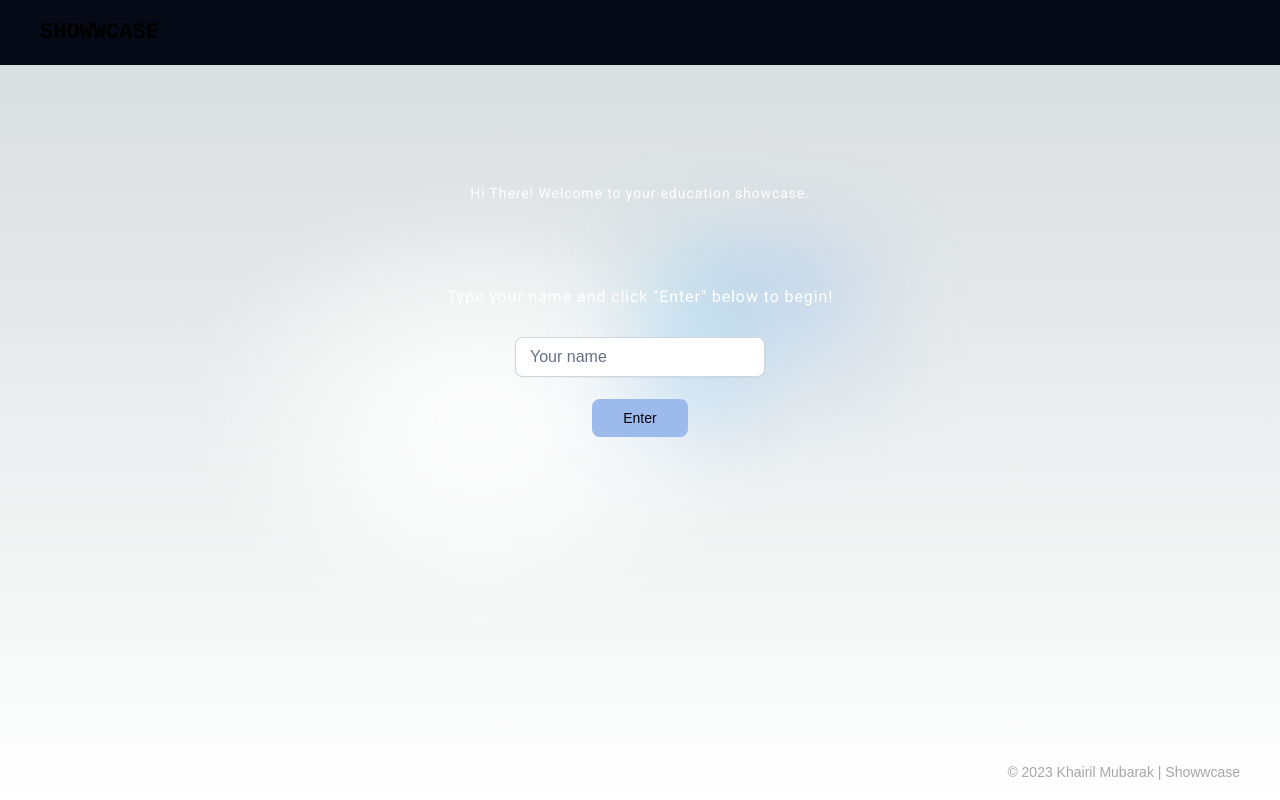
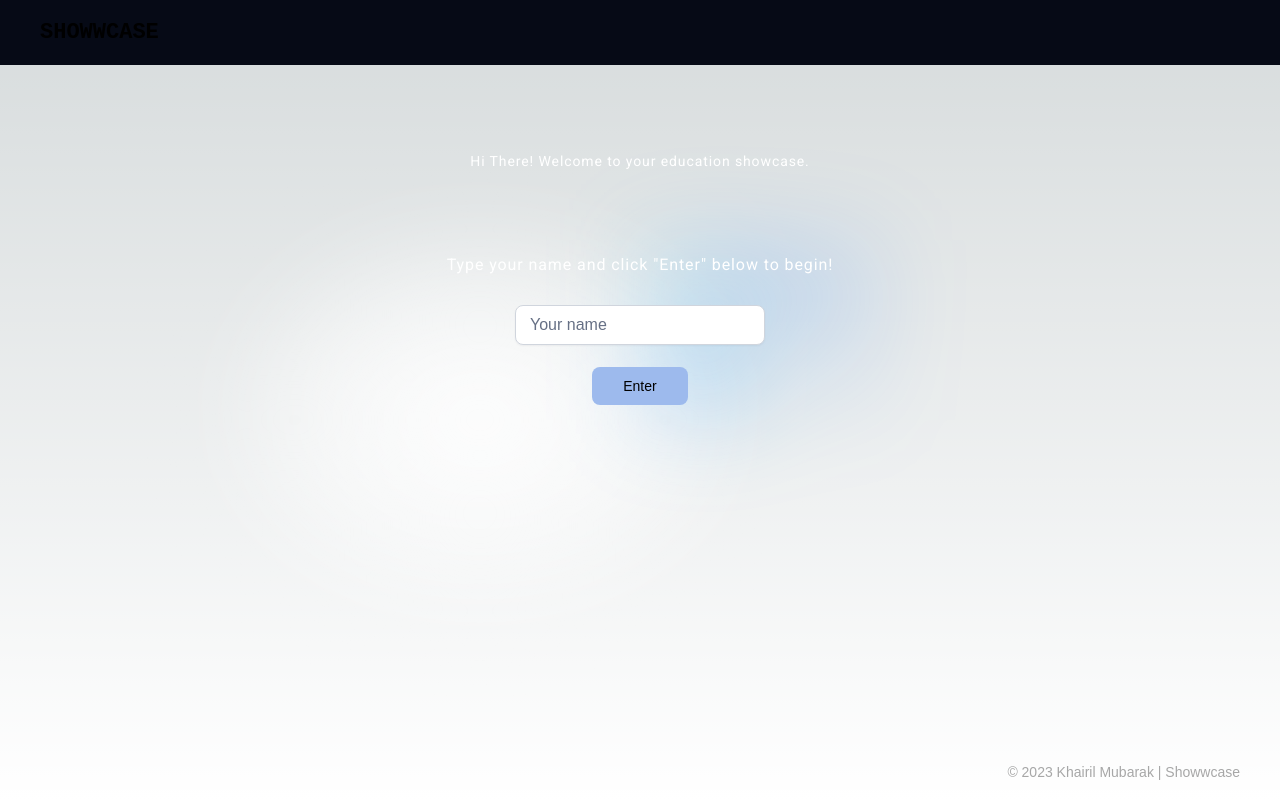
Before and after one commit to Showwcase/Showwcase-React-Challenge, a Next.js app in the folder showwcase-app/: page / in a window 1280 px wide. Built offline with nearby package versions, Linux system fonts and the light colour scheme.

Commit message:
UPDATE: home css updated

```diff
--- a/showwcase-app/src/styles/Home.module.css
+++ b/showwcase-app/src/styles/Home.module.css
@@ -8,7 +8,7 @@
   display: flex;
   flex-direction: column;
   align-items: center;
-  padding: 6rem;
+  padding: 64px 40px;
 
   /* font style */
   font-family: 'Arial';
```
